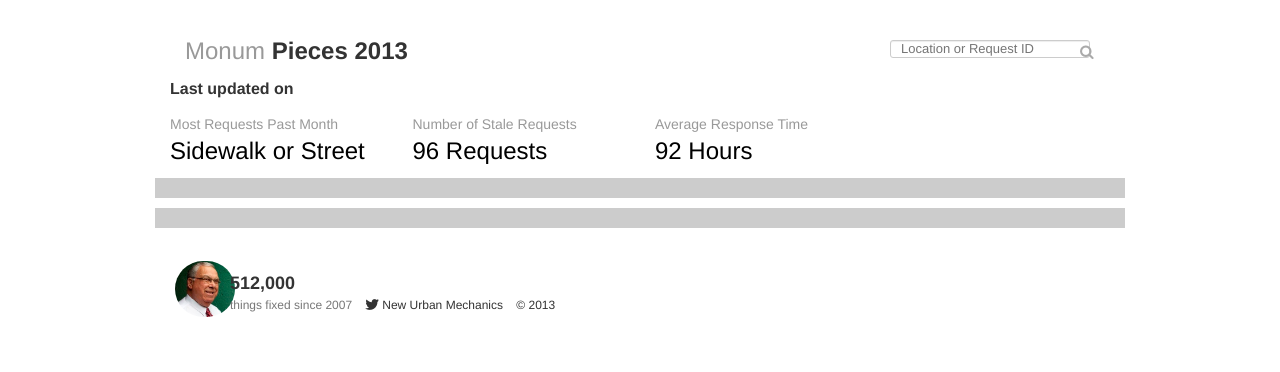
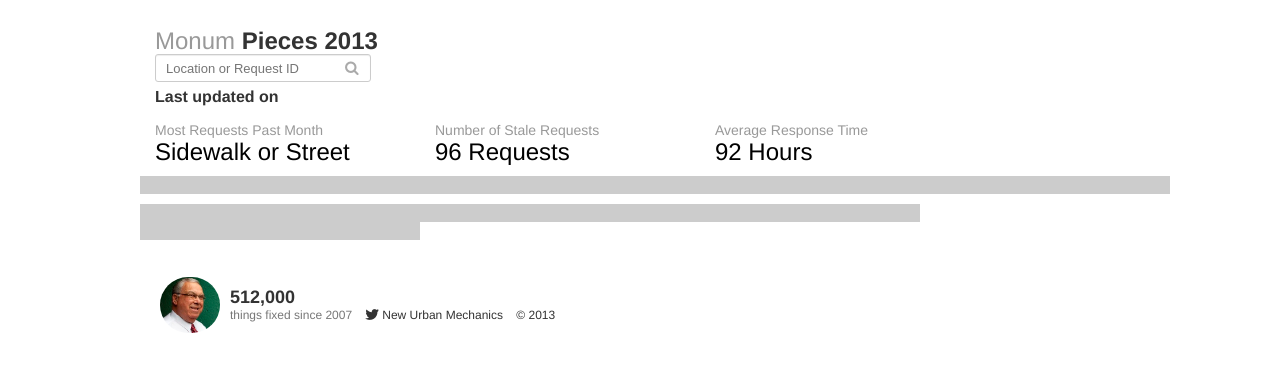
Before and after one commit to monum/pieces, a Python web app: template templates/dashboard.html in a window 1280 px wide. Shown: the top 372 px of the page. Run offline with Jinja, Linux system fonts and the light colour scheme; the template is opened without the code that fills it, so the values that code supplies are empty.

Commit message:
Updating styles

```diff
--- a/static/css/bootstrap3-lite-non-responsive.css
+++ b/static/css/bootstrap3-lite-non-responsive.css
@@ -45,6 +45,7 @@ h1 {
   font-size: 2em;
   margin: 0.67em 0;
 }
+/*
 abbr[title] {
   border-bottom: 1px dotted;
 }
@@ -198,6 +199,7 @@ select[multiple],
 textarea {
   background-image: none;
 }
+*/
 a {
   color: #428bca;
   text-decoration: none;
--- a/static/css/style.css
+++ b/static/css/style.css
@@ -11,7 +11,7 @@ body {
 }
 
 #header {
-    margin: 10px 0px 10px 0px;
+    /*margin: 10px 0px 10px 0px;*/
 }
 
 #city-name {
@@ -69,7 +69,7 @@ body {
     height: 37px;
     position: absolute;
     top: 50%;
-    left: 70px;
+    left: 85px;
     margin-top: -18px;
 }
 
```
